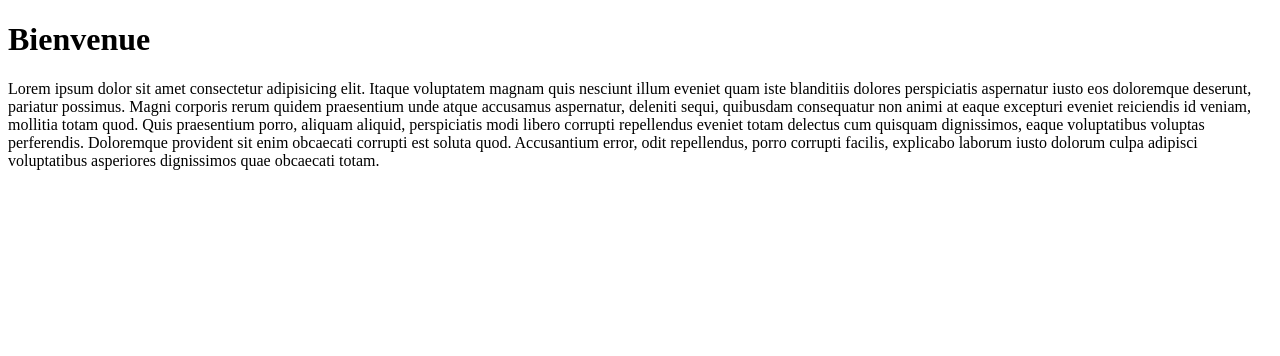
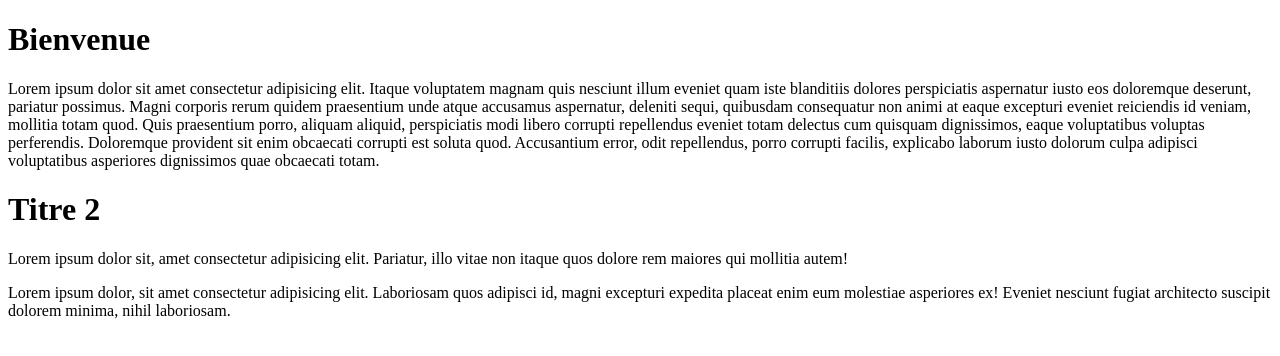
Before and after one commit to khag68/testsitegit, a plain HTML site: page index.html in a window 1280 px wide. Drawn offline with Linux system fonts and the light colour scheme.

Commit message:
add second section

```diff
--- a/index.html
+++ b/index.html
@@ -15,5 +15,8 @@
            aliquam aliquid, perspiciatis modi libero corrupti repellendus eveniet totam delectus cum quisquam
            dignissimos, eaque voluptatibus voluptas perferendis. Doloremque provident sit enim obcaecati corrupti
             est soluta quod. Accusantium error, odit repellendus, porro corrupti facilis, explicabo laborum iusto dolorum culpa adipisci voluptatibus asperiores dignissimos quae obcaecati totam.</p>
+            <h1>Titre 2</h1>
+            <p>Lorem ipsum dolor sit, amet consectetur adipisicing elit. Pariatur, illo vitae non itaque quos dolore rem maiores qui mollitia autem!</p>
+            Lorem ipsum dolor, sit amet consectetur adipisicing elit. Laboriosam quos adipisci id, magni excepturi expedita placeat enim eum molestiae asperiores ex! Eveniet nesciunt fugiat architecto suscipit dolorem minima, nihil laboriosam.
 </body>
 </html>
```
